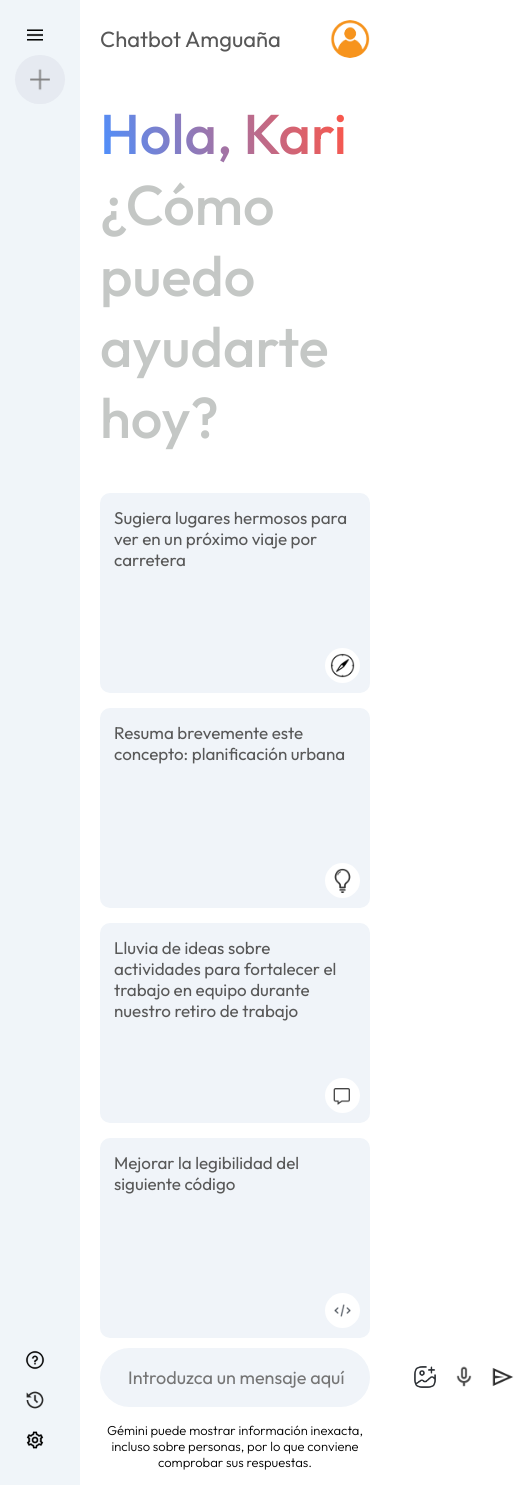
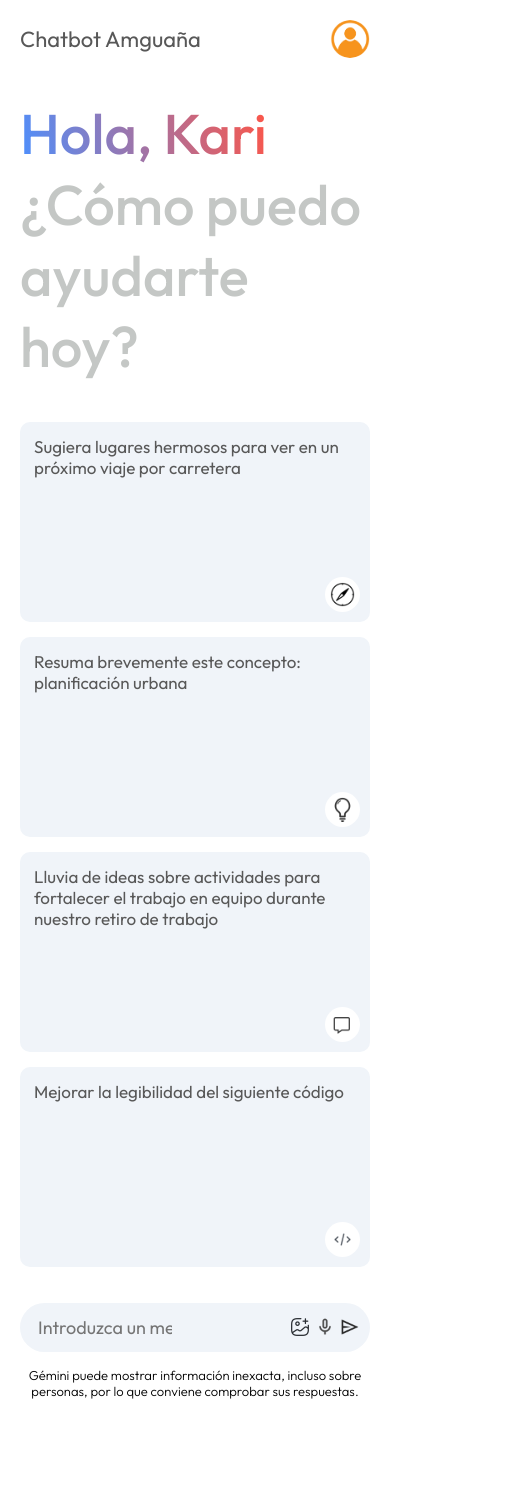
Before and after one commit to Karina1014/React-Gemeni-Pinecone, a React (Vite) app: page / in a window 390 px wide. Shown: the whole page, 515 px wide, since content can reach past the window. After the commit the page ends 1414 px from the top, so only its background shows below. Built offline with nearby package versions, Linux system fonts and the light colour scheme.

Commit message:
feat: :sparkles: Update

```diff
--- a/src/components/Main/Main.css
+++ b/src/components/Main/Main.css
@@ -184,3 +184,19 @@
     font-weight: 300;
     line-height: 1.8;
 }
+
+@media (max-width:600px) {
+    .main-bottom input{
+        flex:none;
+        width: 150px;
+    }
+    .main-bottom img{
+        width: 20px;
+    }
+    .search-box {
+        padding: 5px 10px;
+    }
+    .search-box div{
+        gap:5px
+    }
+}
--- a/src/components/Sidebar/Sidebar.css
+++ b/src/components/Sidebar/Sidebar.css
@@ -66,3 +66,9 @@
     padding-right: 10px;
     cursor: pointer;
 }
+
+@media (max-width:600px) {
+    .sidebar{
+    display: none;
+    }
+}
--- a/src/components/Sidebar/Sidebar.jsx
+++ b/src/components/Sidebar/Sidebar.jsx
@@ -7,13 +7,17 @@
   const [extended, setExtended] = useState(false);
 
   // Use useContext to access the values from Context
-  const { prevPrompts } = useContext(Context);
+  const { onSent,prevPrompts,setRecentPrompt,newChat} = useContext(Context);
+  const loadPrompt = async (prompt) =>{
+    setRecentPrompt(prompt)
+    await onSent(prompt)
+  }
 
   return (
     <div className='sidebar'>
       <div className="top">
         <img onClick={() => setExtended(prev => !prev)} className='menu' src={assets.menu_icon} alt="" />
-        <div className="new-chat">
+        <div onClick={()=>newChat()} className="new-chat">
           <img src={assets.plus_icon} alt="" />
           {extended ? <p>Nuevo chat</p> : null}
         </div>
@@ -22,7 +26,7 @@
           <div className="recent">
             <p className="recent-title">Recent</p>
             {prevPrompts.map((item, index) => (
-              <div key={index} className="recent-entry">
+              <div key={index} onClick={()=>loadPrompt(item)} className="recent-entry">
                 <img src={assets.message_icon} alt="Message Icon" />
                 <p>{item.slice(0, 18)}...</p>
               </div>
--- a/src/context/Context.jsx
+++ b/src/context/Context.jsx
@@ -11,7 +11,10 @@
   const [loading, setLoading] = useState(false);
   const [resultData, setResultData] = useState("");
 
-
+  const newChat =() =>{
+    setLoading(false)
+    setShowResult(false)
+  }
 
   const onSent = async () => {
     setResultData("");
@@ -36,6 +39,7 @@
     resultData,
     input,
     setInput,
+    newChat
   };
 
   return (
```
